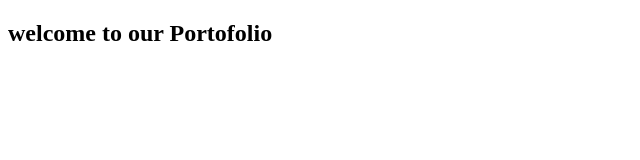
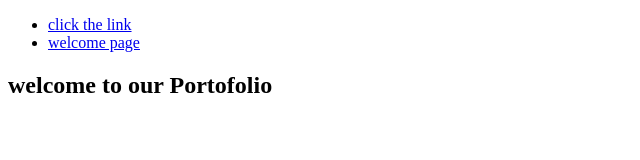
Before and after one commit to TahenyBELGUITH/marc_Taheny_microverse, a plain HTML site: page index.html in a window 1280 px wide. Shown: the whole page, without its empty margins (0-640 px from the left). Drawn offline with Linux system fonts and the light colour scheme.

Commit message:
--- Auto-Git Commit ---

```diff
--- a/index.html
+++ b/index.html
@@ -8,7 +8,14 @@
 
   <body>
     <script src="https://cdn.freecodecamp.org/testable-projects-fcc/v1/bundle.js"></script>
-
+    <nav>
+      <ul>
+        <li>
+          <a href="#projects" target= "_blank"> click the link</a>
+        </li>
+        <li><a href="#welcome-section">welcome page</a></li>
+      </ul>
+    </nav>
     <section id= "welcome-section">
       <h1>welcome to our Portofolio</h1>
     </section>
```
